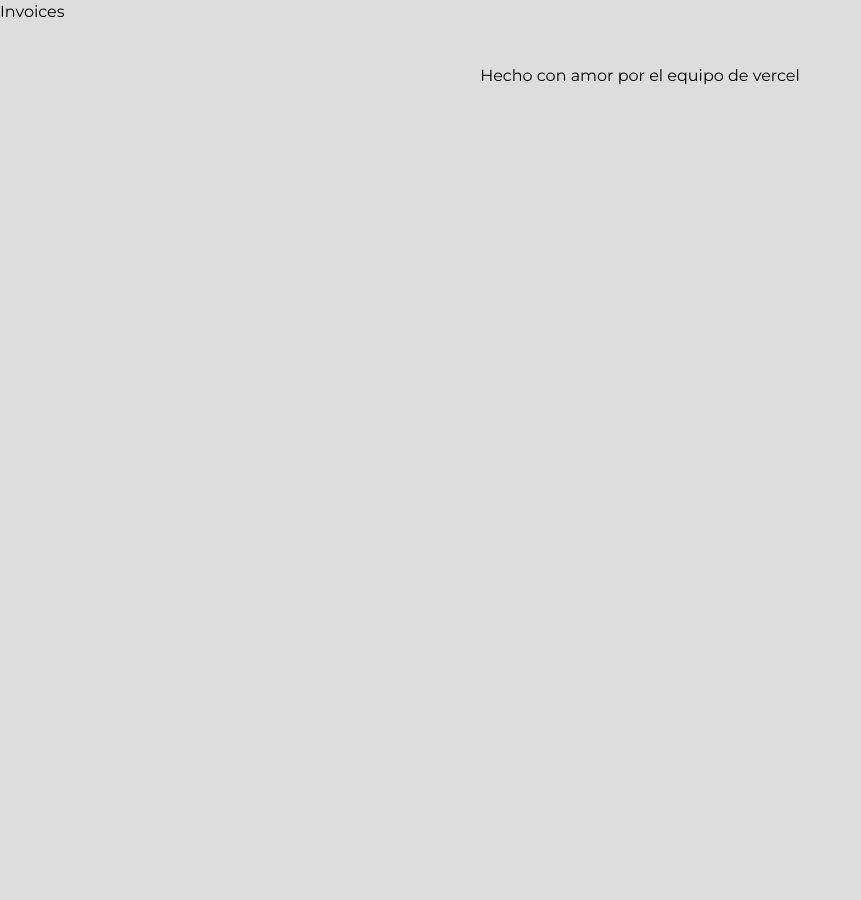
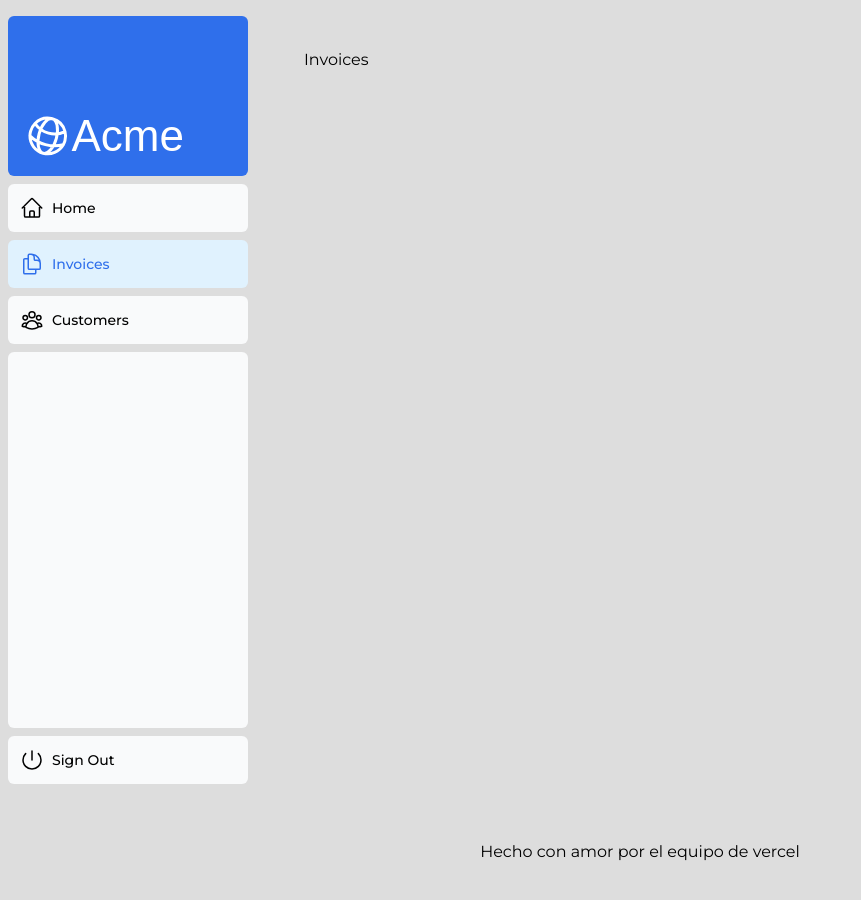
Before and after one commit to PabloBestani/nextjs-dashboard-midu, a Next.js app: page /dashboard/invoices in a window 1280 px wide. Shown: the top 900 px of the page, without its empty margins (0-861 px from the left). Before the commit the page ends 800 px from the top, so only its background shows below. Built offline with nearby package versions, Linux system fonts and the light colour scheme; a web font is replaced by a local one.

Commit message:
feat(sidebar): added sidebar and improved navigation

```diff
--- /dev/null
+++ b/app/dashboard/layout.tsx
@@ -0,0 +1,16 @@
+import SideNav from "../ui/dashboard/sidenav"
+
+export default function Layout({ children }: {
+    children: React.ReactNode
+}) {
+    return (
+        <div className="flex h-screen flex-col md:flex-row md:overflow-hidden">
+            <div className="w-full flex-none md:w-64">
+                <SideNav />
+            </div>
+            <div className="flex-grow p-6 md:overflow-y-auto md:p-12">
+                {children}
+            </div>
+        </div>
+    )
+}
--- a/app/ui/dashboard/nav-links.tsx
+++ b/app/ui/dashboard/nav-links.tsx
@@ -1,8 +1,12 @@
+'use client'
+
 import {
   UserGroupIcon,
   HomeIcon,
   DocumentDuplicateIcon,
 } from '@heroicons/react/24/outline';
+import Link from 'next/link';
+import { usePathname } from 'next/navigation';
 
 // Map of links to display in the side navigation.
 // Depending on the size of the application, this would be stored in a database.
@@ -17,19 +21,23 @@
 ];
 
 export default function NavLinks() {
+  const pathname = usePathname();
   return (
     <>
       {links.map((link) => {
         const LinkIcon = link.icon;
         return (
-          <a
+          <Link
             key={link.name}
             href={link.href}
-            className="flex h-[48px] grow items-center justify-center gap-2 rounded-md bg-gray-50 p-3 text-sm font-medium hover:bg-sky-100 hover:text-blue-600 md:flex-none md:justify-start md:p-2 md:px-3"
+            className={`flex h-[48px] grow items-center justify-center gap-2 rounded-md bg-gray-50 p-3 text-sm font-medium hover:bg-sky-100 hover:text-blue-600 md:flex-none md:justify-start md:p-2 md:px-3
+
+            ${pathname === link.href ? 'bg-sky-100 text-blue-600' : ''}
+            `}
           >
             <LinkIcon className="w-6" />
             <p className="hidden md:block">{link.name}</p>
-          </a>
+          </Link>
         );
       })}
     </>
```
